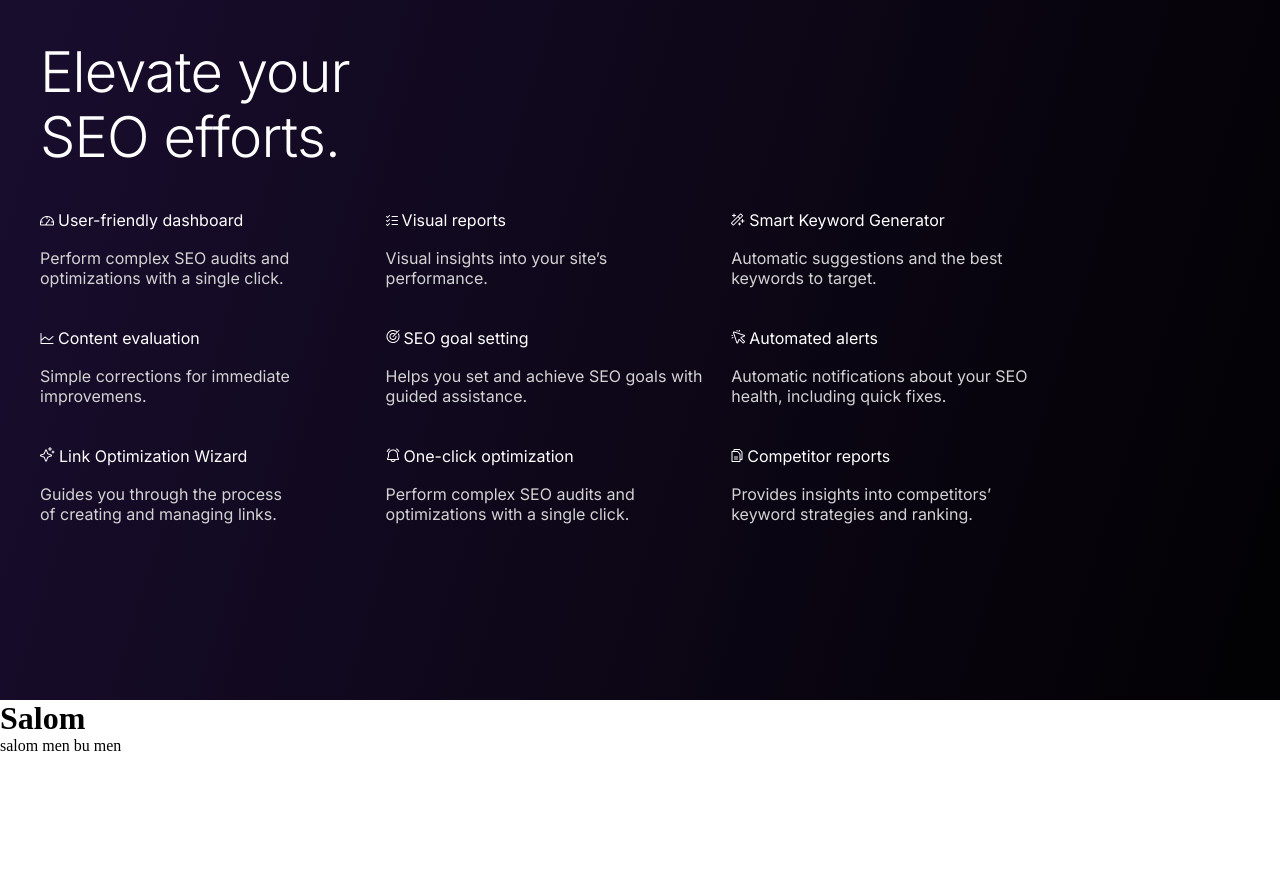
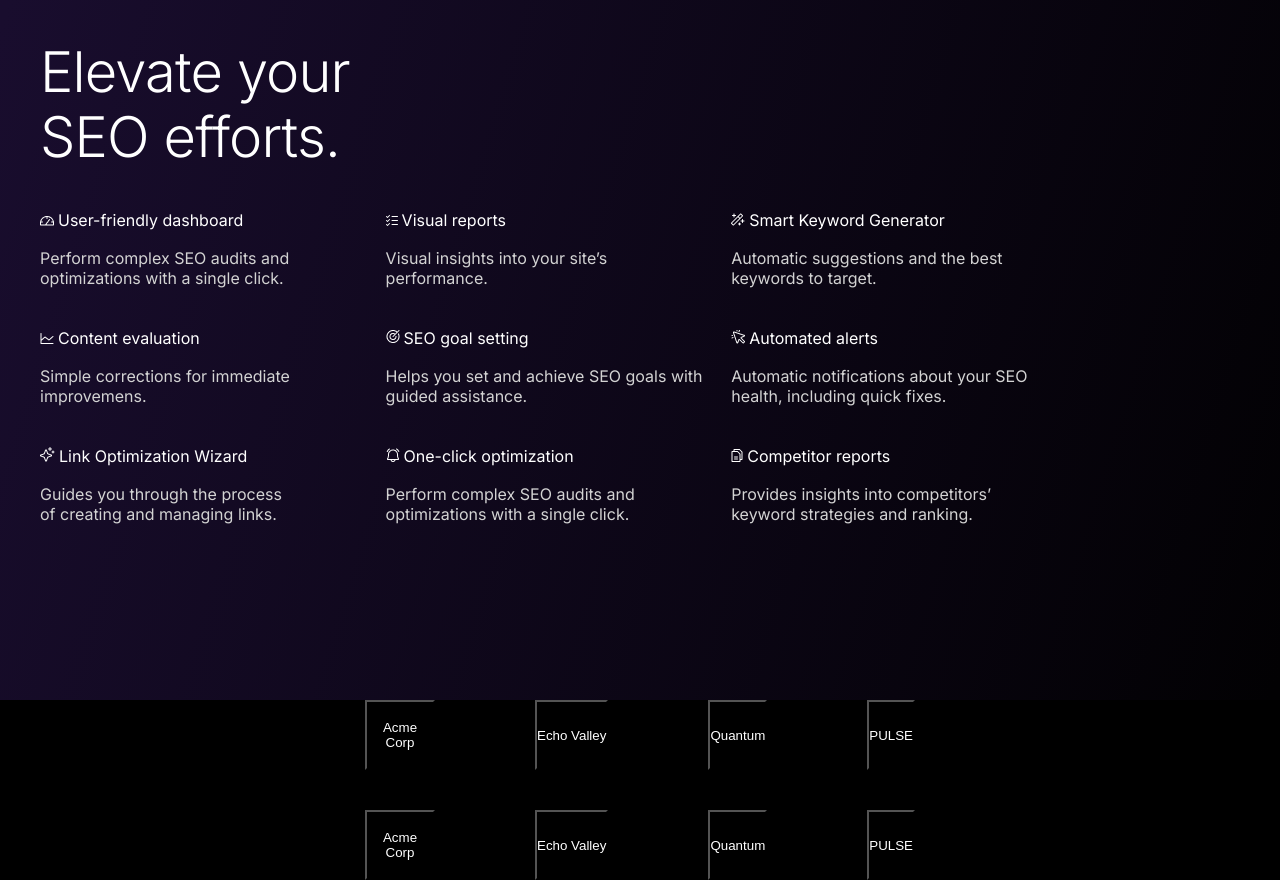
Before and after one commit to group6713/online, a React (Vite) app: page / in a window 1280 px wide. Before the commit the page ends 800 px from the top, so only its background shows below. Built offline with nearby package versions, Linux system fonts and the light colour scheme.

Commit message:
man tugatdim

```diff
--- a/src/App.jsx
+++ b/src/App.jsx
@@ -5,7 +5,7 @@ function App() {
     <>
       <NozimjonPart />
       <Ruxsora />
-      salom men bu men
+
     </>
   )
 }
--- a/src/Components/Ruxsora/Ruxsora.jsx
+++ b/src/Components/Ruxsora/Ruxsora.jsx
@@ -6,7 +6,20 @@ import React from "react";
 
 const Ruxsora = ()=>{
     return(
-        <h1>Salom</h1>
+        <div className="container" style={{background:'black'}}>
+            <div style={{display:'flex',justifyContent:'center', gap:'100px'}} className="container2">
+       <button style={{width:'70px', height:'70px', color:'white', background:'black'}}>Acme Corp</button>
+       <button style={{color:'white', background:'black'}}>Echo Valley</button>
+       <button style={{color:'white', background:'black'}}>Quantum</button>
+       <button style={{color:'white', background:'black'}}>PULSE</button>
+       </div>
+       <div style={{display:'flex', marginTop:'40px', justifyContent:'center', gap:'100px'}} className="container1">
+       <button style={{width:'70px', height:'70px', color:'white', background:'black' }}>Acme Corp</button>
+       <button style={{color:'white', background:'black'}}>Echo Valley</button>
+       <button style={{color:'white', background:'black'}}>Quantum</button>
+       <button style={{color:'white', background:'black'}}>PULSE</button>
+       </div>
+       </div>
     )
 }
 export default Ruxsora;
```
